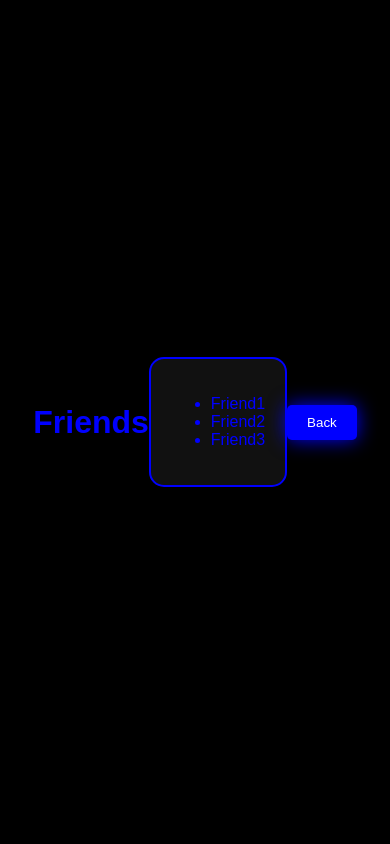
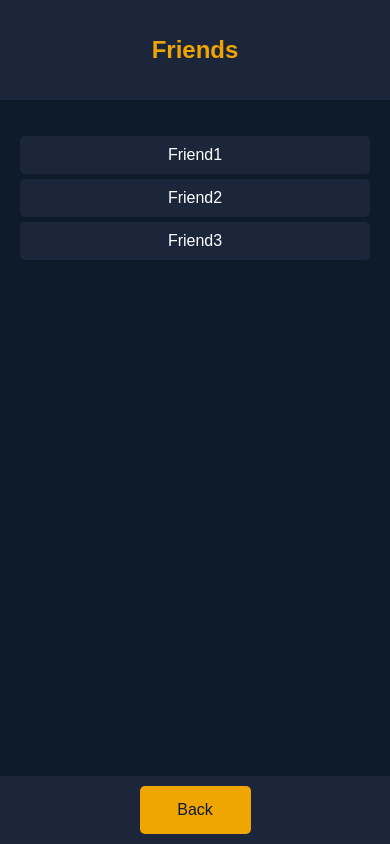
Before and after one commit to hasnat942/Catchstars-Game, a website: page friends.html in a window 390 px wide. Drawn offline with Linux system fonts and the light colour scheme.

Commit message:
Update styles.css

```diff
--- a/styles.css
+++ b/styles.css
@@ -1,125 +1,84 @@
-/* General Styles */
+/* Block Desktop Users */
+@media only screen and (min-width: 768px) {
+    body {
+        display: none;
+    }
+    body::before {
+        content: 'This site is only available on mobile devices.';
+        display: block;
+        text-align: center;
+        font-size: 24px;
+        color: red;
+        margin-top: 20%;
+    }
+}
+
+/* Mobile-First Styles */
 body {
     font-family: Arial, sans-serif;
-    background-color: #000;
-    color: #00f;
+    background-color: #0d1b2a; /* Dark theme background */
+    color: #fff; /* Text color */
     margin: 0;
     padding: 0;
-    display: flex;
-    justify-content: center;
-    align-items: center;
-    height: 100vh;
+    text-align: center;
+}
+
+header {
+    background-color: #1b263b;
+    padding: 20px;
+}
+
+h1 {
+    font-size: 1.5em;
+    color: #f0a500;
 }
 
 .container {
-    text-align: center;
-    max-width: 400px;
     padding: 20px;
-    border: 2px solid #00f;
-    border-radius: 15px;
-    background-color: #111;
-}
-
-.bold-text {
-    font-weight: bold;
-    font-size: 18px;
 }
 
 button {
-    background-color: #00f;
-    color: #fff;
-    padding: 10px 20px;
+    background-color: #f0a500;
+    color: #0d1b2a;
     border: none;
+    padding: 15px 30px;
+    font-size: 1em;
+    margin: 10px 0;
     border-radius: 5px;
     cursor: pointer;
-    margin: 10px 0;
-    animation: button-glow 1.5s infinite;
+    width: 80%;
 }
 
 button:hover {
-    background-color: #0056b3;
-    animation: button-hover 0.5s;
+    background-color: #d18b00;
 }
 
-/* Animations */
-@keyframes button-glow {
-    0% {
-        box-shadow: 0 0 5px #00f;
-    }
-    50% {
-        box-shadow: 0 0 20px #00f;
-    }
-    100% {
-        box-shadow: 0 0 5px #00f;
-    }
+.referral-section, .social-tasks {
+    margin-top: 20px;
 }
 
-@keyframes button-hover {
-    0% {
-        transform: scale(1);
-    }
-    50% {
-        transform: scale(1.1);
-    }
-    100% {
-        transform: scale(1);
-    }
+footer {
+    position: fixed;
+    bottom: 0;
+    left: 0;
+    right: 0;
+    background-color: #1b263b;
+    padding: 10px;
 }
 
-.animated-title {
-    animation: title-fade 3s infinite;
+footer button {
+    width: 30%;
+    margin: 0 1%;
 }
 
-@keyframes title-fade {
-    0%, 100% {
-        opacity: 1;
-    }
-    50% {
-        opacity: 0.5;
-    }
+ul {
+    list-style: none;
+    padding: 0;
 }
 
-.animated-button {
-    animation: button-bounce 2s infinite;
+ul li {
+    background-color: #1b263b;
+    padding: 10px;
+    margin: 5px 0;
+    border-radius: 5px;
 }
-
-@keyframes button-bounce {
-    0%, 100% {
-        transform: translateY(0);
-    }
-    50% {
-        transform: translateY(-10px);
-    }
-}
-
-.animated-list {
-    animation: list-pop 2s infinite;
-}
-
-@keyframes list-pop {
-    0% {
-        transform: scale(1);
-    }
-    50% {
-        transform: scale(1.05);
-    }
-    100% {
-        transform: scale(1);
-    }
-}
-
-.animated-bar {
-    animation: bar-fill 2s infinite;
-}
-
-@keyframes bar-fill {
-    0% {
-        width: 0%;
-    }
-    50% {
-        width: 50%;
-    }
-    100% {
-        width: 0%;
-    }
-}
```
